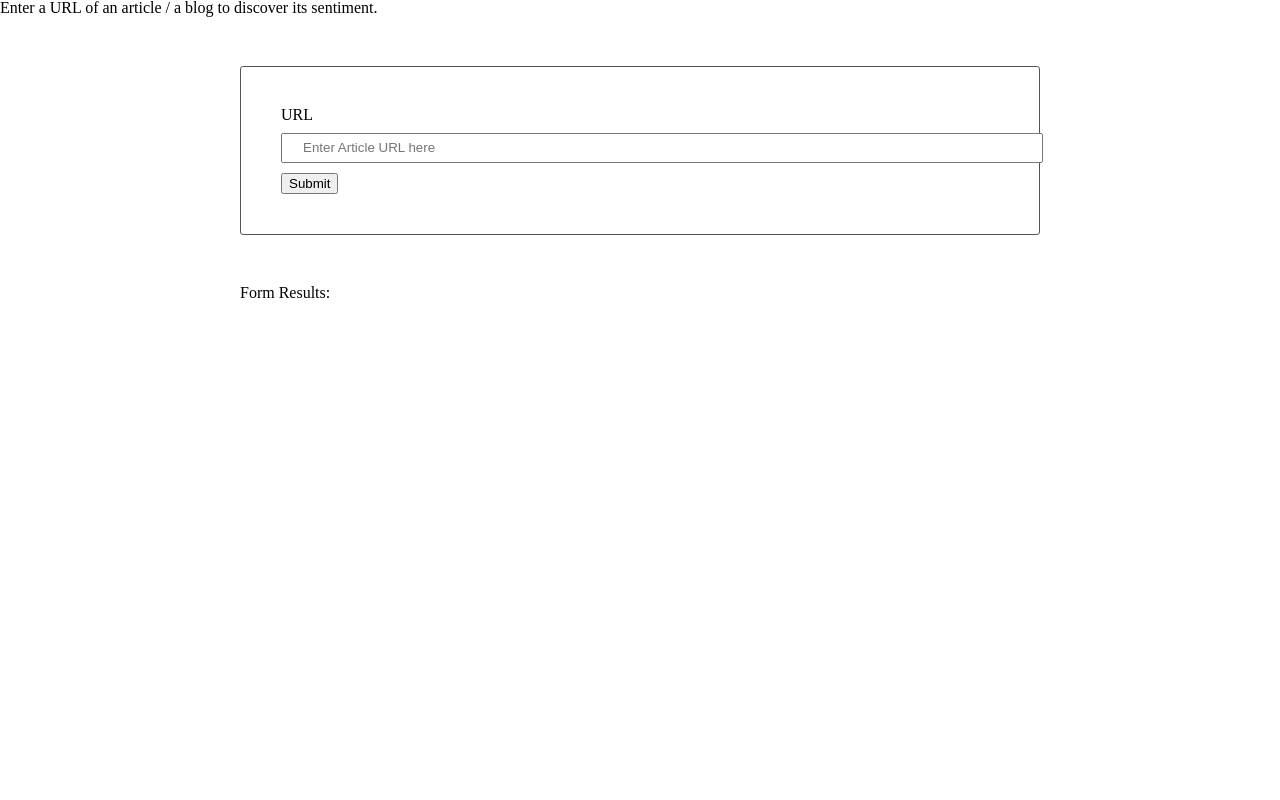
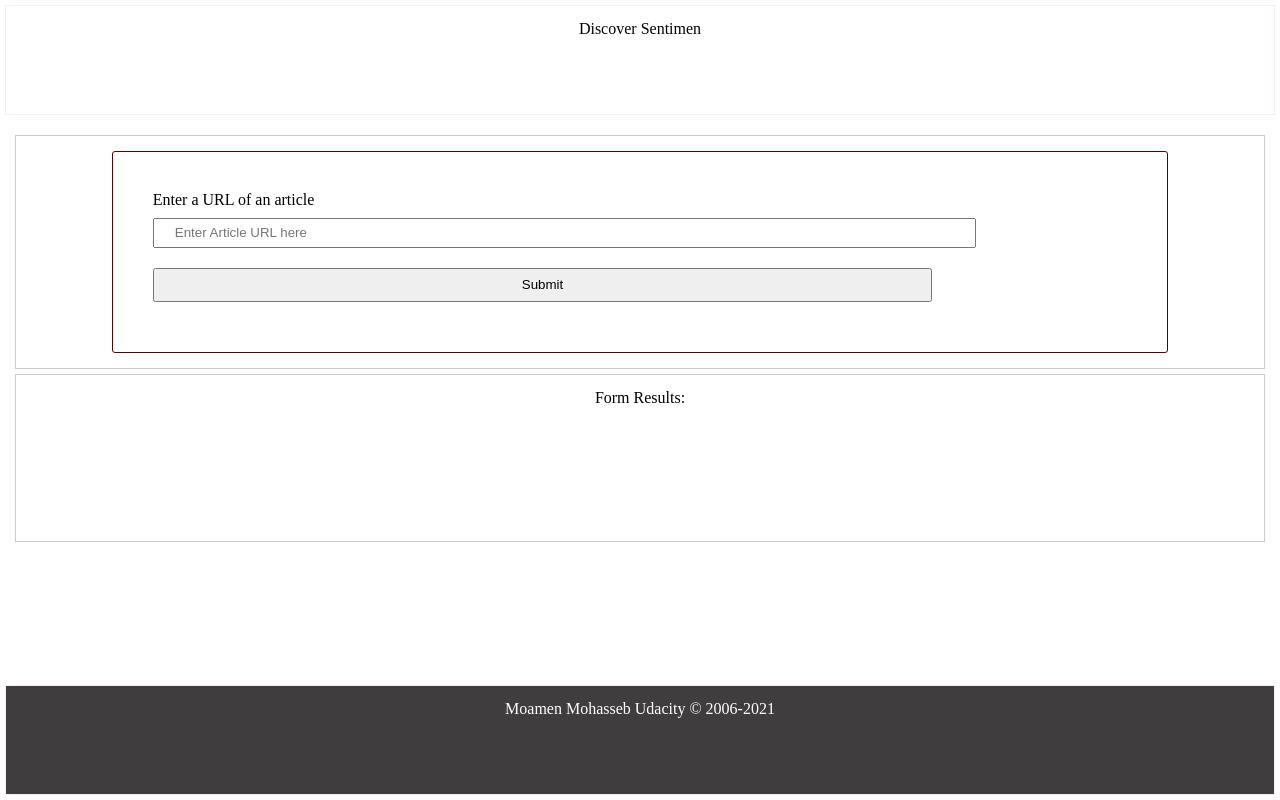
Before and after one commit to moamen-mohasseb/Evalute-News-Articals, a website built with webpack: page src/client/views/index.html in a window 1280 px wide. Built offline with nearby package versions, Linux system fonts and the light colour scheme.

Commit message:
ready for first submit

```diff
--- a/src/client/styles/base.scss
+++ b/src/client/styles/base.scss
@@ -9,6 +9,20 @@ main {
 }
 
 section {
-    max-width: 800px;
+    display:flex;
+    flex-direction: column;
+    align-items: center;
+    justify-content: right;
+    border: 2px solid rgb(187, 187, 184);
     margin: 50px auto;
-}
+    padding: 15px;
+    margin: 5px;
+    border: 1px solid #ccc;
+    flex-grow: 1;
+   flex-basis: 25%;
+   }
+div{
+    margin: 10px auto;
+    padding: 5px;
+    margin: 5px;
+    }
--- a/src/client/styles/footer.scss
+++ b/src/client/styles/footer.scss
@@ -1,5 +1,14 @@
 footer {
-    background: #252525;
-    color: #e7e7e7;
-    height: 70px;
+    background: #3f3d3d;
+    color: white;
+    display: flex;
+    flex-flow: row wrap;
+    align-items: stretch;
+    justify-content:center;
+    text-align: center;
+    padding: 15px;
+    margin: 5px;
+    border: 1px solid rgb(248, 240, 240);
+    flex-grow: 1;
+   flex-basis: 25%;
 }
--- a/src/client/styles/form.scss
+++ b/src/client/styles/form.scss
@@ -1,12 +1,20 @@
 form {
-    border: 1px solid #545454;
+    border: 1px solid #4d0606;
     border-radius: 3px;
     padding: 40px;
+    width: 80%;
 }
 
 input {
     padding: 5px 20px;
-    width: 100%;
+    width: 80%;
     line-height: 16px;
     margin: 10px 0;
 }
+
+button{
+    padding: 5px 20px;
+    width: 80%;
+    line-height: 20px;
+    margin: 10px 0;
+}
--- a/src/client/styles/header.scss
+++ b/src/client/styles/header.scss
@@ -1,5 +1,14 @@
 header {
+
+    font: 300;
     display: flex;
-    justify-content: space-between;
-    padding: 10px 40px;
+    flex-flow: row wrap;
+    align-items: stretch;
+    justify-content:center;
+    text-align: center;
+    padding: 15px;
+    margin: 5px;
+    border: 1px solid rgb(248, 240, 240);
+    flex-grow: 1;
+   flex-basis: 25%;
 }
--- a/src/client/styles/resets.scss
+++ b/src/client/styles/resets.scss
@@ -8,9 +8,9 @@ html, body, div, span, applet, object, iframe, h1, h2, h3, h4, h5, h6, p, blockq
     margin: 0;
     padding: 0;
     border: 0;
-   // font-size: 100%;
+    font-size: 100%;
     font: inherit;
-   // vertical-align: baseline;
+    vertical-align: baseline;
 }
 
 /* HTML5 display-role reset for older browsers */
--- a/src/client/views/index.html
+++ b/src/client/views/index.html
@@ -4,15 +4,18 @@
     <meta charset="utf-8" />
     <title>Sentiment Analyzer</title>
   </head>
-
+</html>
+<header><p> Discover Sentimen</p></header>
   <body>
     <main>
       <div class="container">
-        <p>Enter a URL of an article / a blog to discover its sentiment.</p>
+
         <section>
           <form id="form">
-            <label for="article-url">URL</label>
+            <label for="article-url">Enter a URL of an article</label>
+             <br>
             <input id="article-url" type="text" name="input" value="" placeholder="Enter Article URL here" />
+            <br>
             <button
               type="submit"
               class="btn-submit"
@@ -25,12 +28,12 @@
 
         <section>
           <strong>Form Results:</strong>
-          <div id="Text"></div>
-          <div id="Agreement"></div>
-          <div id="Subjectivity"></div>
-          <div id="Confidence"></div>
-          <div id="Irony"></div>
-          <div id="Score_tag"></div>
+          <div id="Text" class="serverBack"></div>
+          <div id="Agreement" class="serverBack"></div>
+          <div id="Subjectivity" class="serverBack" ></div>
+          <div id="Confidence" class="serverBack"></div>
+          <div id="Irony" class="serverBack"></div>
+          <div id="Score_tag"class="serverBack"></div>
         </section>
       </div>
     </main>
@@ -44,4 +47,5 @@
       }
     </script>
   </body>
+  <footer> Moamen Mohasseb Udacity © 2006-2021 </footer>
 </html>
```
Also changed, not shown: dist/index.html, dist/service-worker.js, 17 other files.
